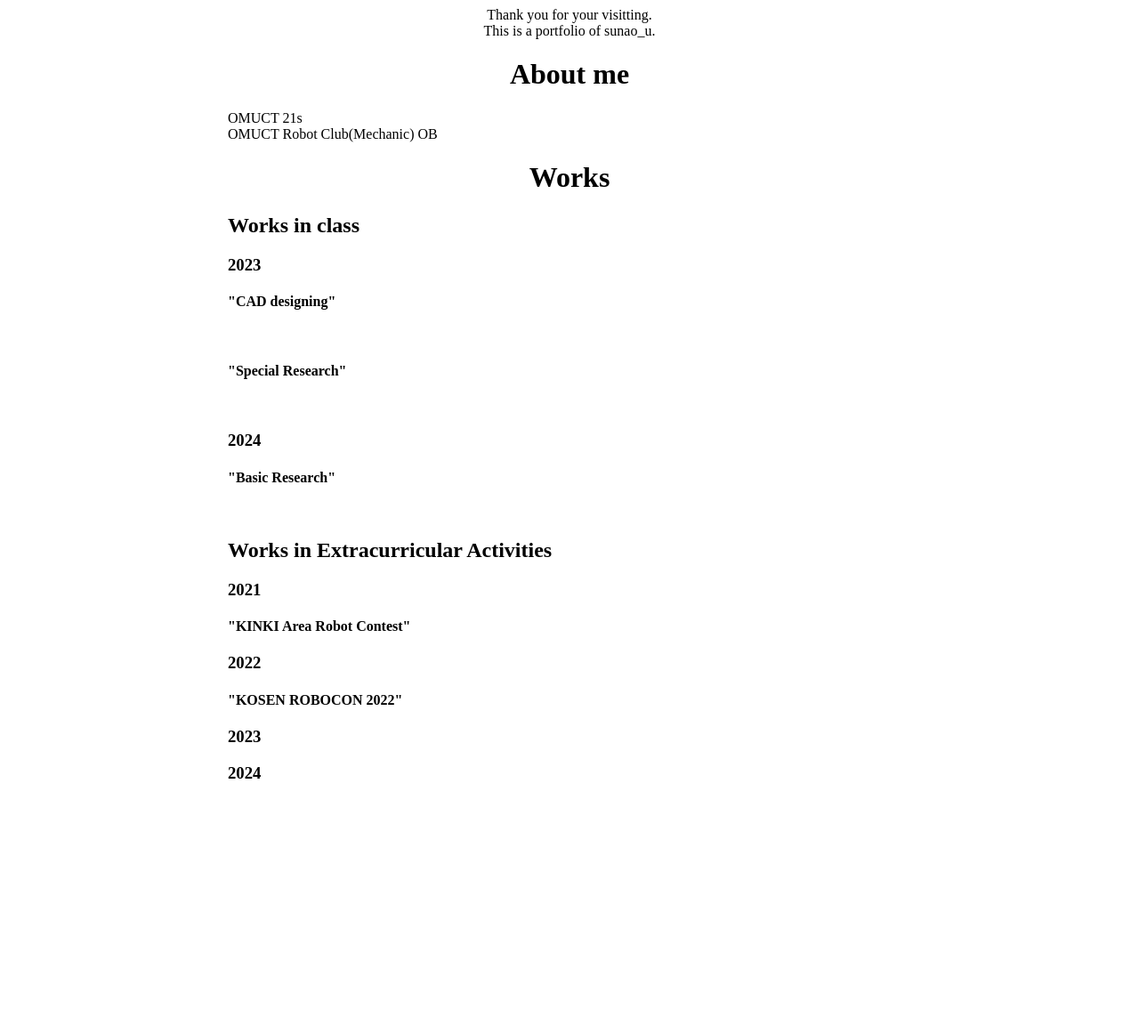
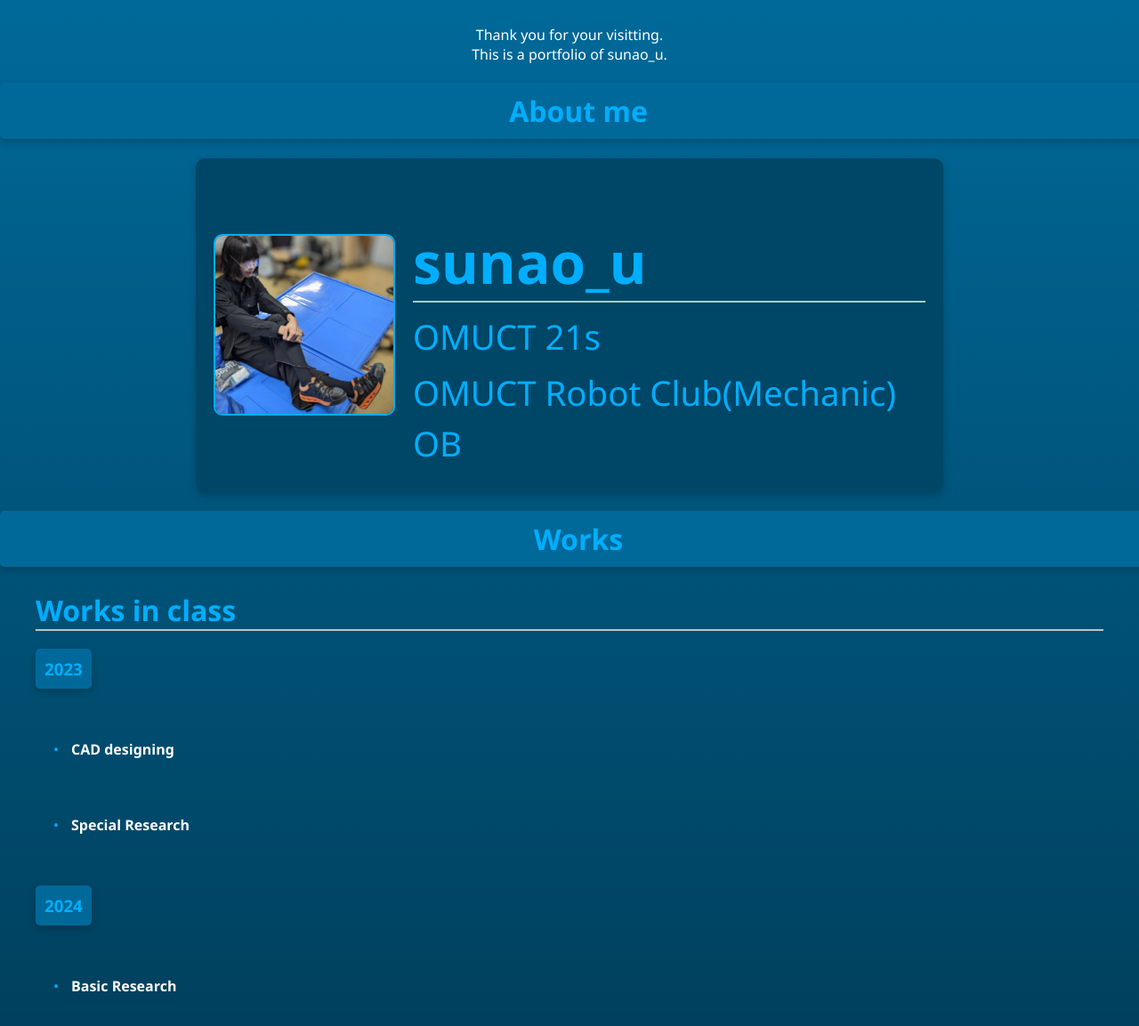
Before and after one commit to sunao-u/portfolio, a plain HTML site: page index.html in a window 1280 px wide. Shown: the top 1153 px of the page at 89% size. Before the commit the page ends 906 px from the top, so only its background shows below. Drawn offline with Linux system fonts and the light colour scheme.

Commit message:
Add files via upload

```diff
--- a/index.html
+++ b/index.html
@@ -14,13 +14,19 @@
     This is a portfolio of sunao_u.
     </div>
 
-    <div style="text-align: center">
+<div style="text-align: center">
     <h1>About me</h1>
+</div>
+
+<!-- picture of me-->
+<div class="profile">
+    <img src="me.jpg" alt="me">
+    <div class="info">
+        <h2>sunao_u</h2>
+        <p>OMUCT 21s</p>
+        <p>OMUCT Robot Club(Mechanic) OB</p>
     </div>
-
-    <!-- picture of me-->
-    OMUCT 21s<br>
-    OMUCT Robot Club(Mechanic) OB<br>
+</div>
 
     <div style="text-align: center">
     <h1>Works</h1>
@@ -28,21 +34,39 @@
 
     <h2>Works in class</h2>
     <h3>2023</h3>
-    <h4>"CAD designing"</h4><br>
+  <ul>
+    <li><h4>CAD designing</h4></li><br>
     <!-- picture of CAD work-->
 
-    <h4>"Special Research"</h4><br>
+    <li><h4>Special Research</h4></li><br>
+  </ul>
+    <h3>2024</h3>
 
-    <h3>2024</h3>
-    <h4>"Basic Research"</h4><br>
+  <ul>
+    <li><h4>Basic Research</h4></li><br>
+  </ul>
 
     <h2>Works in Extracurricular Activities</h2>
     <h3>2021</h3>
-    <h4>"KINKI Area Robot Contest"</h4>
+
+  <ul>
+  <li><h4>KINKI Area Robot Contest</h4></li>
+  </ul>
+
     <h3>2022</h3>
-    <h4>"KOSEN ROBOCON 2022"</h4>
+  <ul>
+  <li><h4>KOSEN ROBOCON 2022</h4></li>
+  </ul>
+
     <h3>2023</h3>
+  <ul>
+  <li><h4>KOSEN ROBOCON 2023</h4></li>
+  </ul>
+
     <h3>2024</h3>
+  <ul>
+  <li><h4>KOSEN ROBOCON 2024</h4></li>
+  </ul>
     <!-- content end-->
 
 
--- a/main.css
+++ b/main.css
@@ -1,11 +1,112 @@
+/* 全体の背景と文字色 */
 body {
-    display: flex;
-    justify-content: center;
-    padding: 0px 10px;
+    background: linear-gradient(to bottom, #006999, #004666, #002333); /* グラデーションを追加 */
+    color: #ffffff; /* 文字色を白に変更 */
+    font-family: 'Segoe UI', Tahoma, Geneva, Verdana, sans-serif;
 }
 
+/* コンテナのスタイル */
 .container {
-    max-width: 768px;
-    width: 100%;
+    max-width: 1200px;
     margin: 0 auto;
+    padding: 20px;
 }
+
+/* プロフィールのスタイル */
+.profile {
+    display: flex;
+    align-items: center;
+    background-color: #004666; /* 背景色を変更 */
+    padding: 20px;
+    border-radius: 10px;
+    box-shadow: 0 4px 8px rgba(0, 0, 0, 0.2); /* 影を追加 */
+    color: #ffffff;
+    max-width: 800px;
+    margin: 20px auto; /* 中央に配置 */
+    text-align: left;
+}
+
+.profile img {
+    border-radius: 10px;
+    margin-right: 20px;
+    width: 200px;
+    height: 200px;
+    object-fit: cover;
+}
+
+.profile .info {
+    flex: 1;
+}
+
+.profile {
+    color: #00aeff; /* 見出しの色を変更 */
+    margin-bottom: 10px;
+    font-size: 2em;
+}
+
+.profile p {
+    margin: 5px 0;
+    font-size: 1.2em;
+    line-height: 1.5;
+}
+
+/* 見出しのスタイル */
+h1 {
+    color: #00aeff; /* 見出しの色を変更 */
+    text-align: center;
+    background-color: #006999; /* 見出しの背景色を変更 */
+    padding: 10px;
+    border-radius: 5px;
+    box-shadow: 0 4px 8px rgba(0, 0, 0, 0.2); /* 見出しに影を追加 */
+    width: 100vw; /* 幅を画面全体に広げる */
+    margin-left: calc(-50vw + 50%); /* 中央揃え */
+}
+
+h2 {
+    color: #00aeff; /* 見出しの色を変更 */
+    margin-bottom: 10px;
+    font-size: 2em;
+    border-bottom: 2px solid #b6c4ca; /* アンダーラインを追加 */
+}
+
+h3 {
+    color: #00aeff; /* 見出しの色を変更 */
+    text-align: center;
+    background-color: #006999; /* 見出しの背景色を変更 */
+    padding: 10px;
+    border-radius: 5px;
+    box-shadow: 0 4px 8px rgba(0, 0, 0, 0.2); /* 見出しに影を追加 */
+    display: inline-block; /* コンテンツの幅に合わせる */
+    margin: 10px auto; /* 上下のマージンを追加して中央揃え */
+}
+
+/* リストのスタイル */
+ul {
+    list-style-type: none; /* デフォルトのリストスタイルを無効にする */
+    padding: 0;
+    text-align: left;
+}
+
+ul li {
+    display: inline-block;
+    margin: 10px 20px; /* 左右のマージンを追加して中央寄せ */
+    position: relative;
+    padding-left: 20px; /* ドットのスペースを確保 */
+    white-space: nowrap; /* 改行を無効にする */
+}
+
+ul li::before {
+    content: '•';
+    position: absolute;
+    left: 0;
+    top: 50%;
+    transform: translateY(-50%);
+    color: #00aeff; /* ドットの色を変更 */
+}
+
+/* 画像のスタイル */
+img {
+    display: block;
+    margin: 20px auto;
+    border: 2px solid #00aeff; /* 画像の枠の色を変更 */
+}
```
Also changed, not shown: me.jpg (added).
